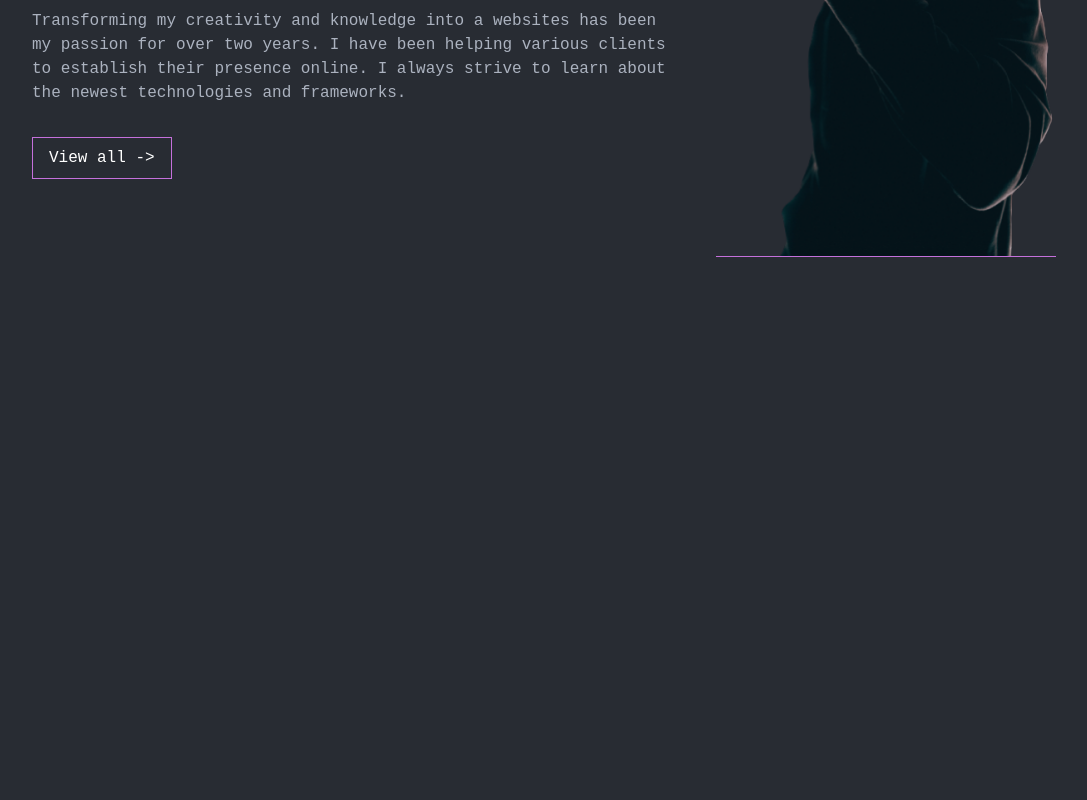
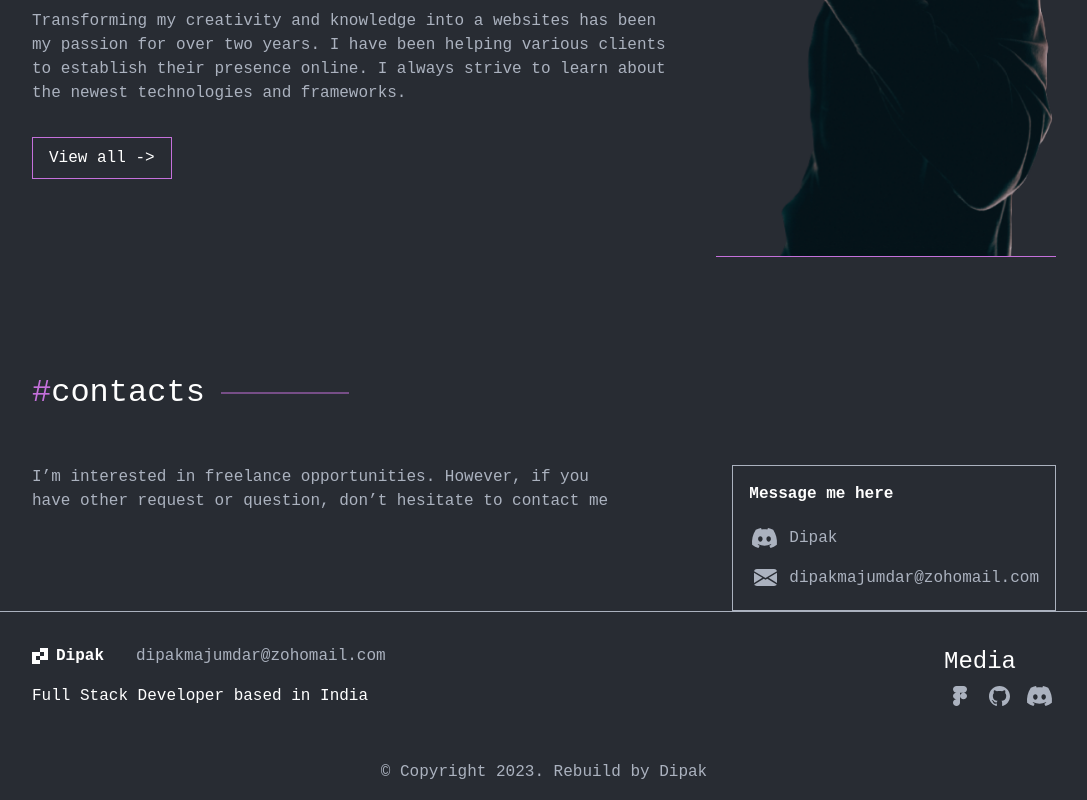
Before and after one commit to dipak-majumdar/portfolio, a React (Vite) app: page / in a window 1280 px wide. Shown: the part 2056-2856 px from the top of the page, without its empty margins (96-1183 px from the left). Before the commit the page ends 2313 px from the top, so only its background shows below. Built offline with nearby package versions, Linux system fonts and the light colour scheme; a web font is replaced by a local one.

Commit message:
grid and footer added

```diff
--- a/src/App.jsx
+++ b/src/App.jsx
@@ -4,6 +4,7 @@ import Home from './pages/Home';
 import About from './pages/About';
 // import Navbar from './components/Navbar';
 import Header from './components/Header';
+import Footer from './components/Footer';
 
 import en from './assets/locales/en.json';
 
@@ -22,6 +23,8 @@ function App() {
             <Route path="/about" element={<About />} />
           </Routes>
         </main>
+      <Footer section={en.footer} />
+
       </>
     </Router>
   );
--- /dev/null
+++ b/src/components/Contacts.jsx
@@ -0,0 +1,42 @@
+import React from 'react';
+import media from "../consts/media";
+
+const contacts = [
+    {
+        name: "discord",
+        text: media.discordTag,
+    },
+    {
+        name: "email",
+        text: media.emailRaw,
+    }
+];
+
+export default function Contacts({ section }) {
+    return (
+        <section className="contacts" id="contacts">
+            <h2 className="h2">{section.title}</h2>
+            <div className="contacts__content">
+                <p className="contacts__description">{section.text}</p>
+                <div className="contacts__media">
+                    <h3 className="contacts__title">{section.media}</h3>
+                    <div className="contacts__list">
+                        {contacts.map((contact) => (
+                            <a
+                                key={contact.name}
+                                className="contact"
+                                href={media[contact.name]}
+                            >
+                                <img
+                                    src={`/src/assets/images/icons/${contact.name}.svg`}
+                                    alt={contact.name}
+                                />
+                                <div className="contact__name">{contact.text}</div>
+                            </a>
+                        ))}
+                    </div>
+                </div>
+            </div>
+        </section>
+    );
+}
--- /dev/null
+++ b/src/components/Footer.jsx
@@ -0,0 +1,37 @@
+import React from 'react';
+import MediaIcon from "./MediaIcon";
+import media from "../consts/media";
+import logo from '../assets/images/logo.svg';
+
+export default function Footer({ section }) {
+    console.log(section);
+    return (
+        <footer className="footer">
+            <div className="container">
+                <div className="footer__inner">
+                    <div className="footer__info">
+                        <div className="footer__header">
+                            <div className="logo">
+                                <img src={logo} alt="logo" className="logo__img" />
+                                <div className="logo__name">Dipak</div>
+                            </div>
+                            <a className="footer__email" href={media.email}>
+                                {media.emailRaw}
+                            </a>
+                        </div>
+                        <p className="footer__description">{section.description}</p>
+                    </div>
+                    <div className="footer__media">
+                        <div className="footer__title">{section.media}</div>
+                        <div className="footer__list">
+                            {["figma", "github", "discord"].map((name) => (
+                                <MediaIcon key={name} name={name} />
+                            ))}
+                        </div>
+                    </div>
+                </div>
+                <div className="footer__copyright">© {section.copyright}</div>
+            </div>
+        </footer>
+    );
+}
--- a/src/pages/Home.jsx
+++ b/src/pages/Home.jsx
@@ -4,6 +4,8 @@ import Hero from '../components/Hero';
 import Projects from '../components/Projects';
 import Skills from '../components/Skills';
 import About from '../components/About';
+import Contacts from '../components/Contacts';
+
 
 function Home({ home, projects, skills }) {
   return (
@@ -12,6 +14,7 @@ function Home({ home, projects, skills }) {
       <Projects section={home.projects} t={projects} limit={3} />
       <Skills section={home.skills} t={skills} />
       <About section={home.about} />
+      <Contacts section={home.contacts}/>
     </>
   )
 }
```
Also changed, not shown: src/components/Contacts.js (deleted, +0 -41 lines), src/components/Footer.js (deleted, +0 -34 lines).
